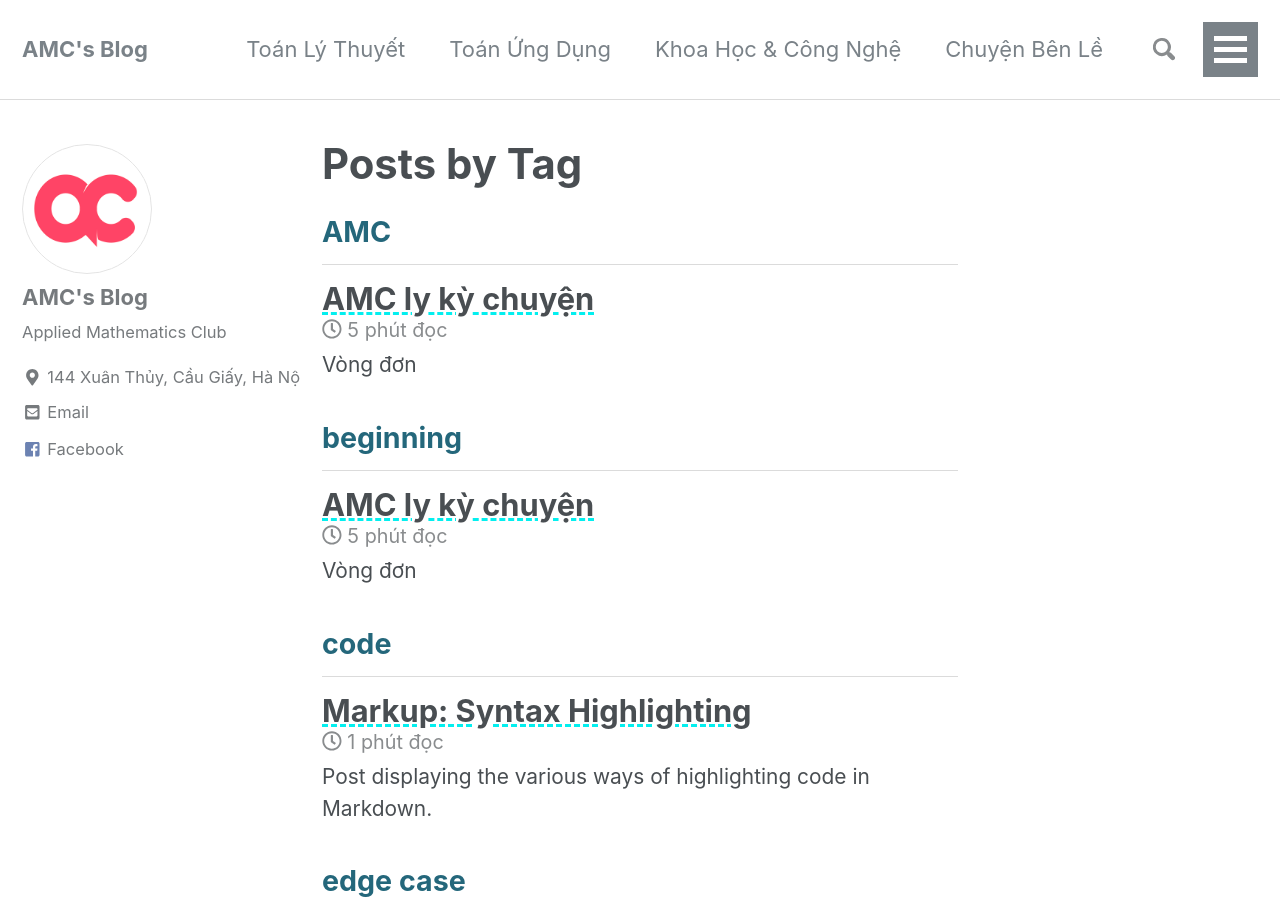
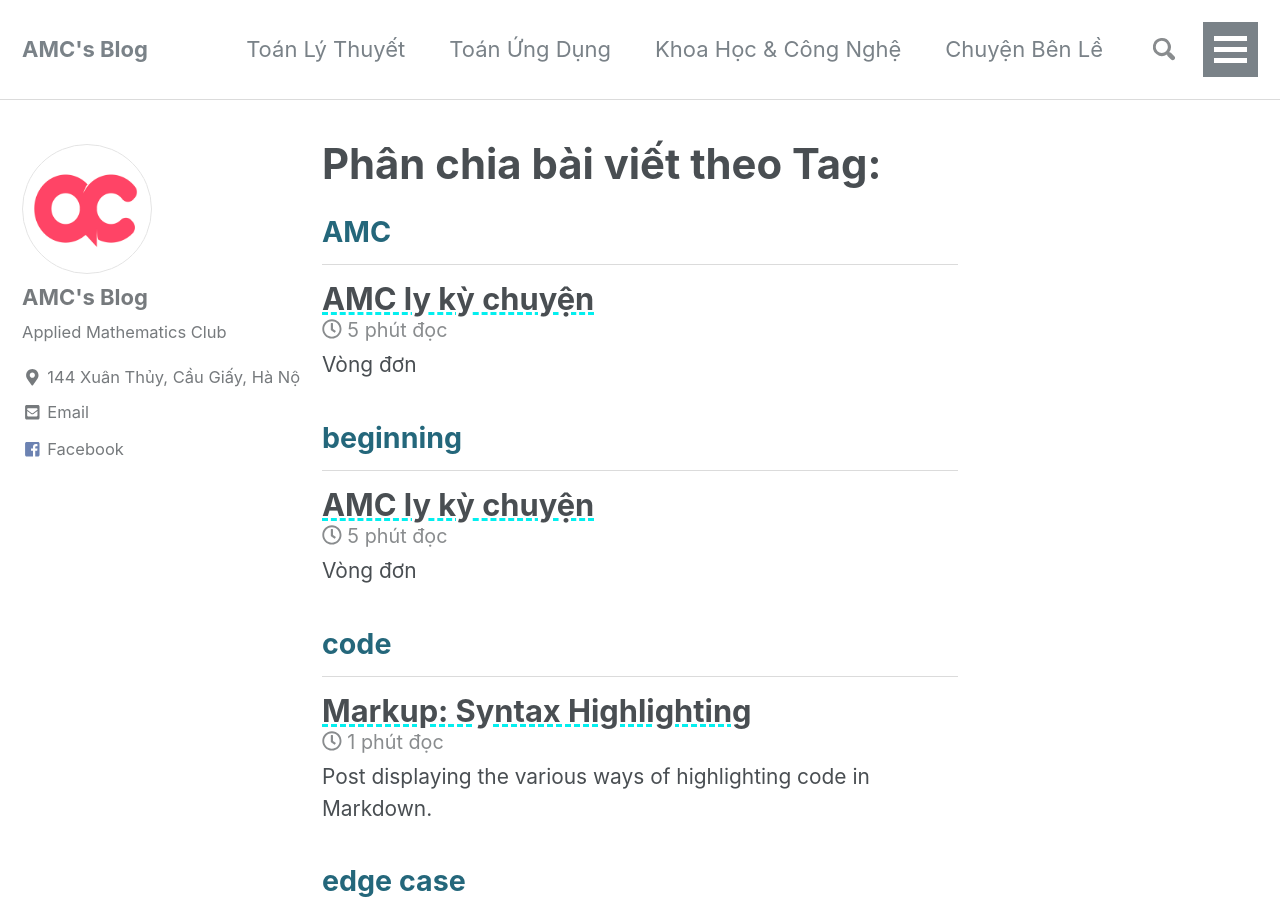
Before and after one commit to amcblog/testvon.github.io, a Jekyll site: the page built from _pages/tag-archive.html, in a window 1280 px wide and 900 px high. Built offline with Jekyll 4.4.1, drawn with Linux system fonts in a browser that asks for light colours; nearby versions of some CDN libraries.

Commit message:
Update tag-archive.html

```diff
--- a/_pages/tag-archive.html
+++ b/_pages/tag-archive.html
@@ -1,7 +1,7 @@
 ---
 layout: archive
 permalink: /tags/
-title: "Posts by Tag"
+title: "Phân chia bài viết theo Tag:"
 author_profile: true
 ---
 
```
